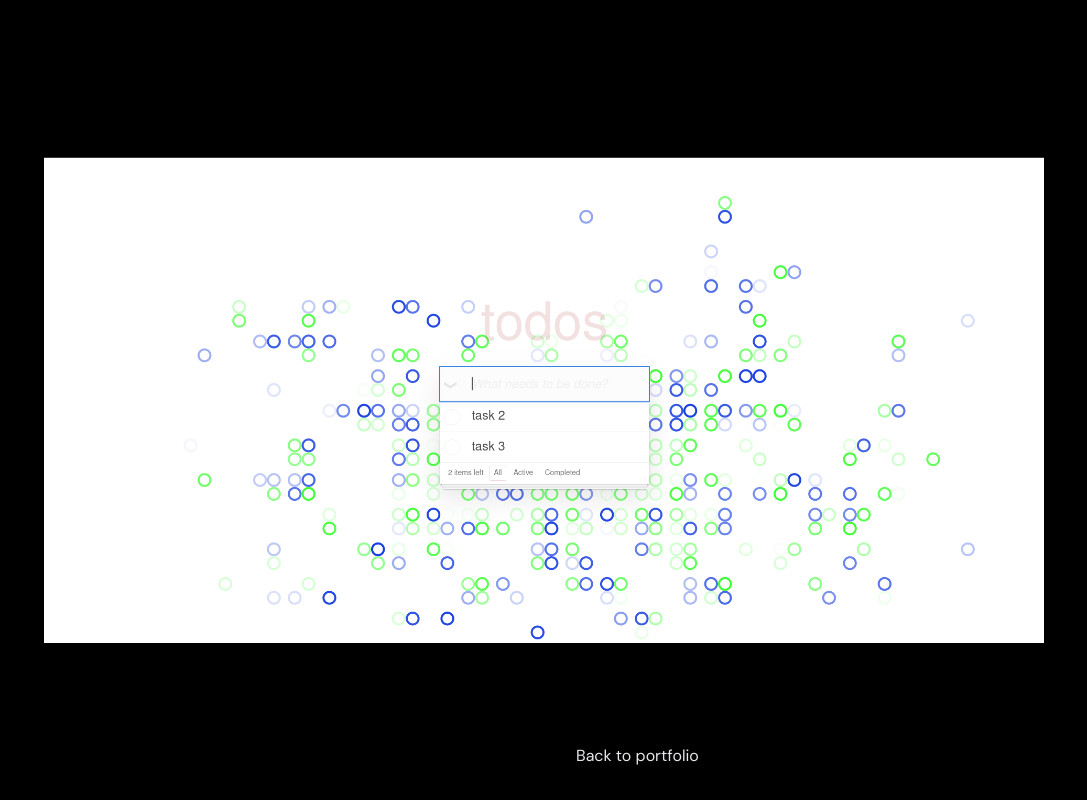
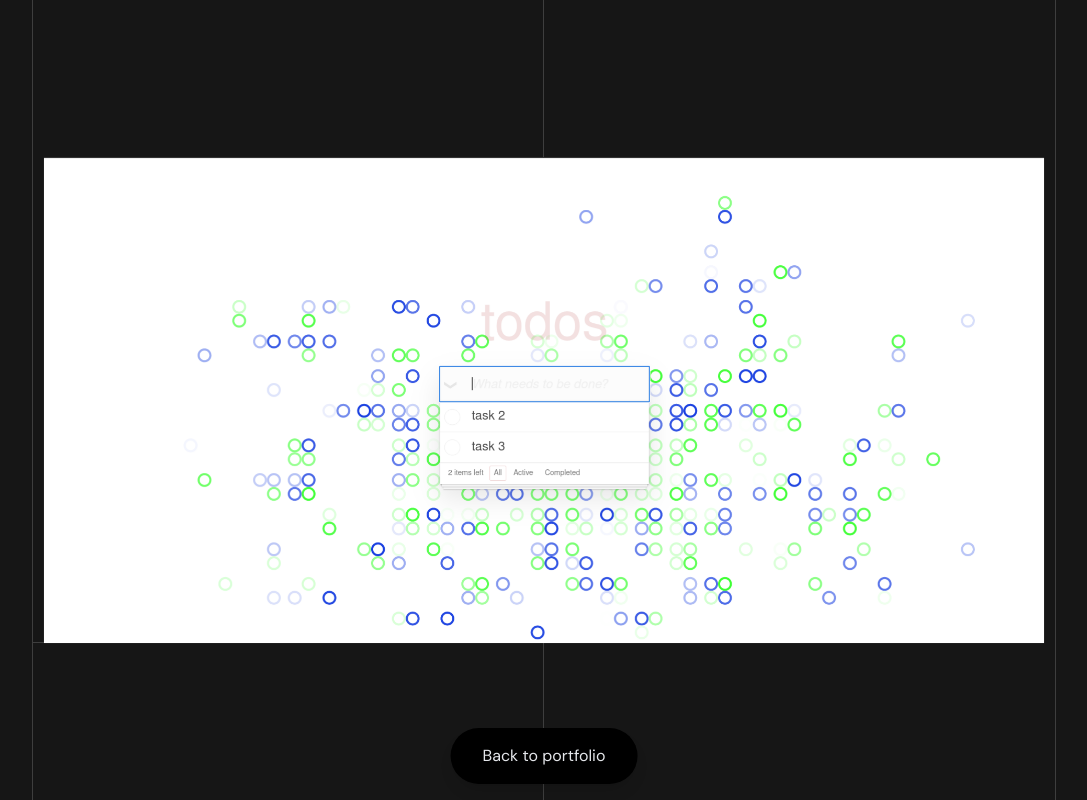
Before and after one commit to Capoverde/my-site-portfolio, a Next.js app: page /PortfolioPage in a window 1280 px wide. Both pictures are taken after a click on the button "Show project". Shown: the part 406-1206 px from the top of the page, without its empty margins (96-1183 px from the left). Built offline with nearby package versions, Linux system fonts and the light colour scheme.

Commit message:
corrected go to portfolio button position

```diff
--- a/app/PortfolioPage/page.jsx
+++ b/app/PortfolioPage/page.jsx
@@ -100,7 +100,7 @@ const PortfolioPage = () => {
          {at:"<"}],
         [".active-card .gradient", {oapcity: 0, scale: 0}, {at:"<"}],
         [".active-card .show-me-btn", {opacity: 0}, {at:"<"}],
-        [".back-to-site-btn", {opacity: 1, y: "0px"}, {at:"<", duration: 0.3}]
+        [".back-to-site-btn", {opacity: 1, y: "0px", translateX:"-50%" }, {at:"<", duration: 0.3}]
       ])
     } else {
       animate([
@@ -137,7 +137,8 @@ const PortfolioPage = () => {
                   onClick={() => setFullScreenFeature(null)}
 
                   className="back-to-site-btn
-                             fixed bottom-0 left-1/2 -translate-x-1/2 translate-y-[300%]
+                             fixed bottom-0 left-1/2
+                             translate-y-[300%]
                            bg-black rounded-full px-8 py-4 mb-4 border-gray-700 text-gray-200
                              shadow-lg opacity-0 z-10"
               >
--- a/app/components/Visual.jsx
+++ b/app/components/Visual.jsx
@@ -9,13 +9,13 @@ return (
   <div className={classNames("fixed inset-0 flex items-center justify-center transition-opacity duration-500",
                              fullScreenFeature === id ? "opacity-100" : "opacity-0 "
                              )}>
-      <div className='flex justify-center items-center
+      {/* <div className='flex justify-center items-center
                       w-screen h-screen px-4 py-auto
                       bg-black
                       relative'
-      >
+      > */}
         {children}
-      </div>
+      {/* </div> */}
   </div>
  );
 };
@@ -53,7 +53,7 @@ export const OtherVisual = ({id}) => {
         <Image
          alt="logoDiv.png"
          src="/todoViewsBG.png"
-         width={1800}
+         width={1000}
          height={1000}
         />
       </Visual>
```
